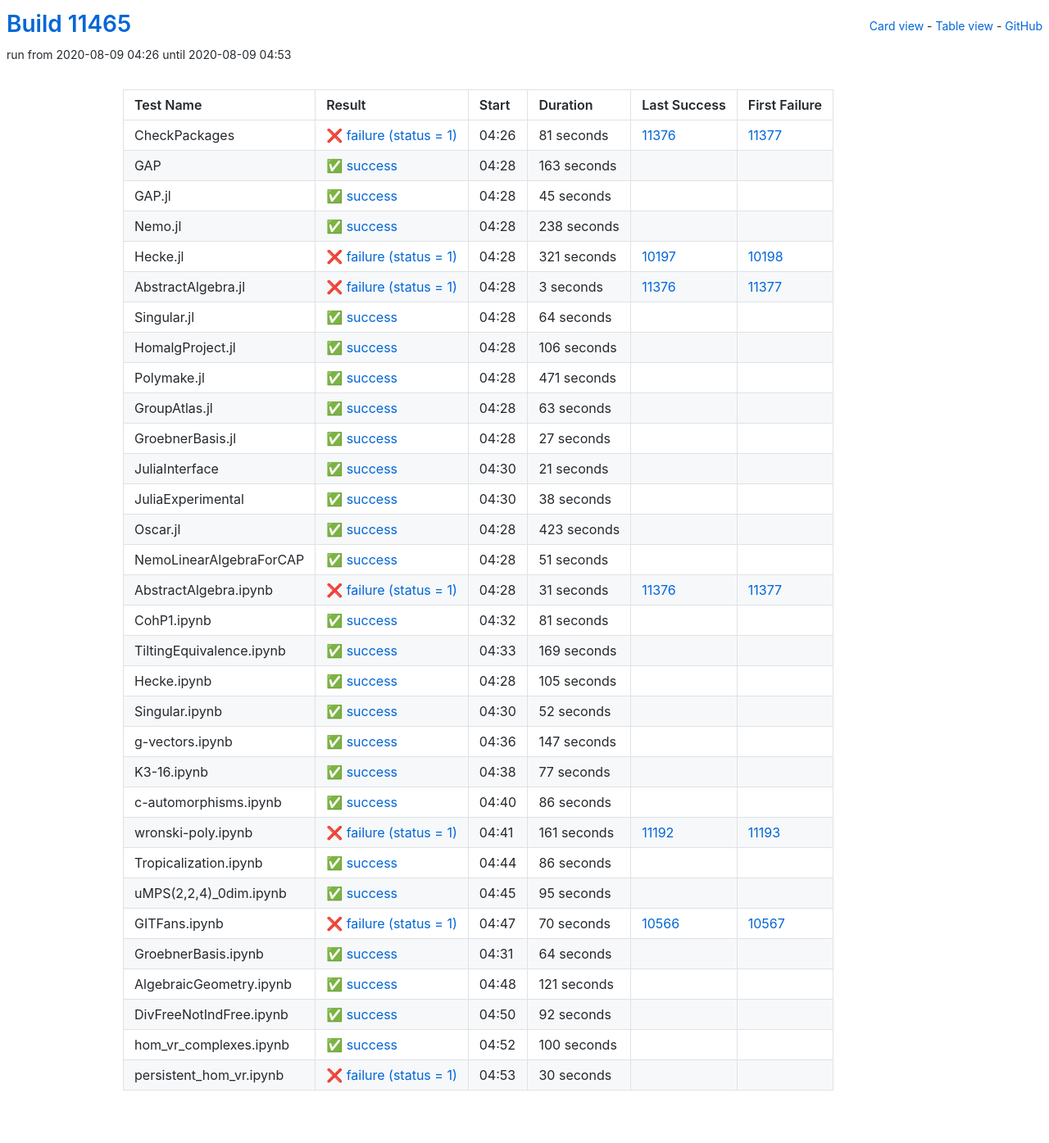
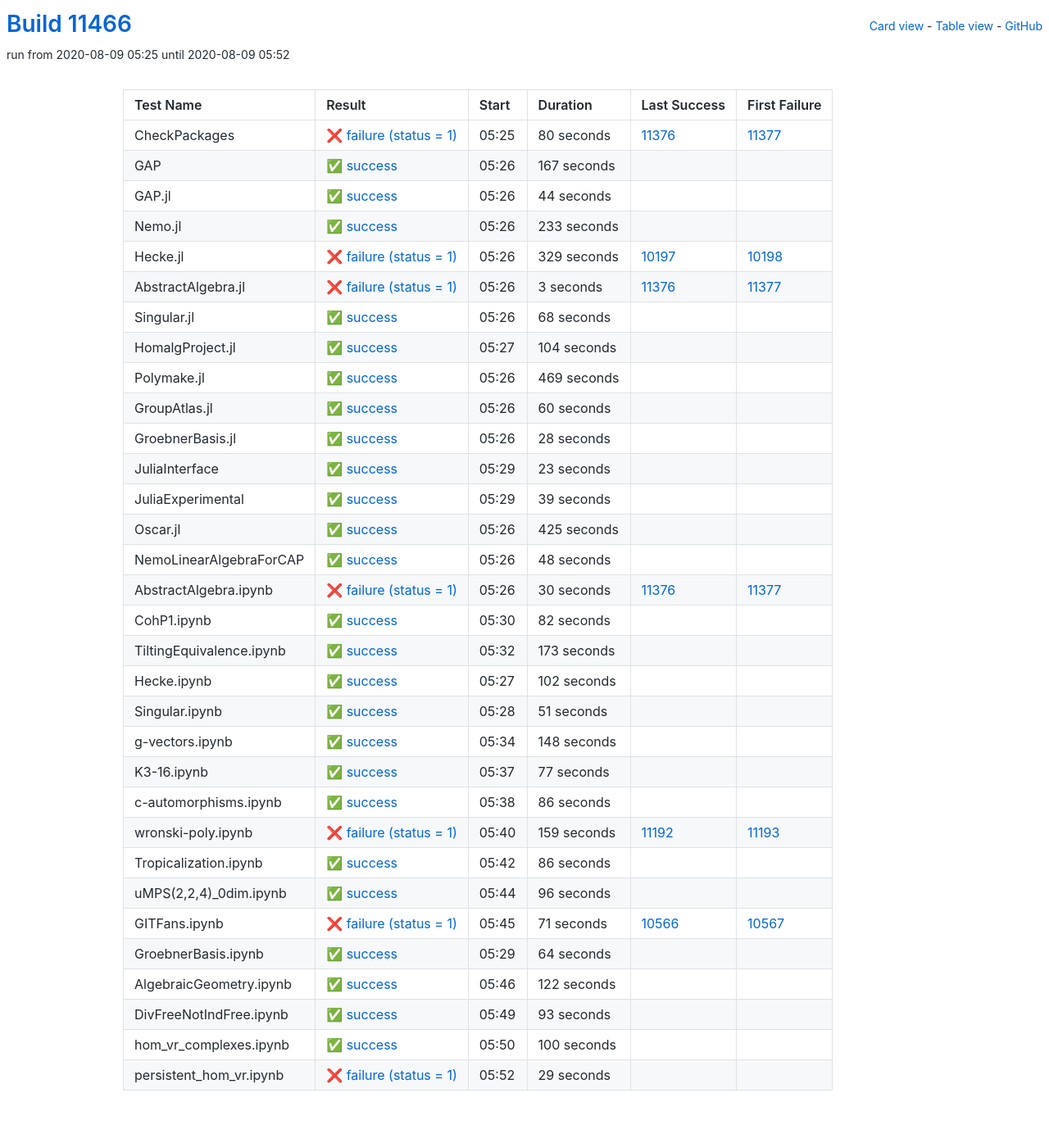
Before and after one commit to oscar-system/oscar-ci-status, a Jekyll site: the page built from table.html, in a window 1280 px wide. Shown: the whole page at 82% size. Built offline with Jekyll 4.4.1, drawn with Linux system fonts in a browser that asks for light colours.

Commit message:
Build #11466

```diff
--- a/_data/ci.yml
+++ b/_data/ci.yml
@@ -1,6 +1,6 @@
 ---
-build: 11465
-build_url: https://oscarci.mathematik.uni-kl.de/job/oscar/11465/
+build: 11466
+build_url: https://oscarci.mathematik.uni-kl.de/job/oscar/11466/
 job: oscar
 organization: oscar-system
 repo: oscar-ci-status
@@ -8,68 +8,68 @@
 tests:
 - name: CheckPackages
   id: checkpackages
-  log: https://oscarci.mathematik.uni-kl.de/job/oscar/11465/artifact/logs/build-11465/CheckPackages.log
-  start: 2020-08-09 04:26
+  log: https://oscarci.mathematik.uni-kl.de/job/oscar/11466/artifact/logs/build-11466/CheckPackages.log
+  start: 2020-08-09 05:25
   success: false
   exitcode: 1
   status: failure
-  duration: 81
+  duration: 80
   last_success: 11376
   last_success_url: https://oscarci.mathematik.uni-kl.de/job/oscar/11376/
   first_failure: 11377
   first_failure_url: https://oscarci.mathematik.uni-kl.de/job/oscar/11377/
 - name: GAP
   id: gap
-  log: https://oscarci.mathematik.uni-kl.de/job/oscar/11465/artifact/logs/build-11465/GAP.log
-  start: 2020-08-09 04:28
+  log: https://oscarci.mathematik.uni-kl.de/job/oscar/11466/artifact/logs/build-11466/GAP.log
+  start: 2020-08-09 05:26
   success: true
   exitcode: 0
   status: success
-  duration: 163
+  duration: 167
   last_success: false
   last_success_url:
   first_failure: false
   first_failure_url:
 - name: GAP.jl
   id: gap-jl
-  log: https://oscarci.mathematik.uni-kl.de/job/oscar/11465/artifact/logs/build-11465/GAP.jl.log
-  start: 2020-08-09 04:28
+  log: https://oscarci.mathematik.uni-kl.de/job/oscar/11466/artifact/logs/build-11466/GAP.jl.log
+  start: 2020-08-09 05:26
   success: true
   exitcode: 0
   status: success
-  duration: 45
+  duration: 44
   last_success: false
   last_success_url:
   first_failure: false
   first_failure_url:
 - name: Nemo.jl
   id: nemo-jl
-  log: https://oscarci.mathematik.uni-kl.de/job/oscar/11465/artifact/logs/build-11465/Nemo.jl.log
-  start: 2020-08-09 04:28
+  log: https://oscarci.mathematik.uni-kl.de/job/oscar/11466/artifact/logs/build-11466/Nemo.jl.log
+  start: 2020-08-09 05:26
   success: true
   exitcode: 0
   status: success
-  duration: 238
+  duration: 233
   last_success: false
   last_success_url:
   first_failure: false
   first_failure_url:
 - name: Hecke.jl
   id: hecke-jl
-  log: https://oscarci.mathematik.uni-kl.de/job/oscar/11465/artifact/logs/build-11465/Hecke.jl.log
-  start: 2020-08-09 04:28
+  log: https://oscarci.mathematik.uni-kl.de/job/oscar/11466/artifact/logs/build-11466/Hecke.jl.log
+  start: 2020-08-09 05:26
   success: false
   exitcode: 1
   status: failure
-  duration: 321
+  duration: 329
   last_success: 10197
   last_success_url: https://oscarci.mathematik.uni-kl.de/job/oscar/10197/
   first_failure: 10198
   first_failure_url: https://oscarci.mathematik.uni-kl.de/job/oscar/10198/
 - name: AbstractAlgebra.jl
   id: abstractalgebra-jl
-  log: https://oscarci.mathematik.uni-kl.de/job/oscar/11465/artifact/logs/build-11465/AbstractAlgebra.jl.log
-  start: 2020-08-09 04:28
+  log: https://oscarci.mathematik.uni-kl.de/job/oscar/11466/artifact/logs/build-11466/AbstractAlgebra.jl.log
+  start: 2020-08-09 05:26
   success: false
   exitcode: 1
   status: failure
@@ -80,104 +80,164 @@
   first_failure_url: https://oscarci.mathematik.uni-kl.de/job/oscar/11377/
 - name: Singular.jl
   id: singular-jl
-  log: https://oscarci.mathematik.uni-kl.de/job/oscar/11465/artifact/logs/build-11465/Singular.jl.log
-  start: 2020-08-09 04:28
+  log: https://oscarci.mathematik.uni-kl.de/job/oscar/11466/artifact/logs/build-11466/Singular.jl.log
+  start: 2020-08-09 05:26
   success: true
   exitcode: 0
   status: success
-  duration: 64
+  duration: 68
   last_success: false
   last_success_url:
   first_failure: false
   first_failure_url:
 - name: HomalgProject.jl
   id: homalgproject-jl
-  log: https://oscarci.mathematik.uni-kl.de/job/oscar/11465/artifact/logs/build-11465/HomalgProject.jl.log
-  start: 2020-08-09 04:28
+  log: https://oscarci.mathematik.uni-kl.de/job/oscar/11466/artifact/logs/build-11466/HomalgProject.jl.log
+  start: 2020-08-09 05:27
   success: true
   exitcode: 0
   status: success
-  duration: 106
+  duration: 104
   last_success: false
   last_success_url:
   first_failure: false
   first_failure_url:
 - name: Polymake.jl
   id: polymake-jl
-  log: https://oscarci.mathematik.uni-kl.de/job/oscar/11465/artifact/logs/build-11465/Polymake.jl.log
-  start: 2020-08-09 04:28
+  log: https://oscarci.mathematik.uni-kl.de/job/oscar/11466/artifact/logs/build-11466/Polymake.jl.log
+  start: 2020-08-09 05:26
   success: true
   exitcode: 0
   status: success
-  duration: 471
+  duration: 469
   last_success: false
   last_success_url:
   first_failure: false
   first_failure_url:
 - name: GroupAtlas.jl
   id: groupatlas-jl
-  log: https://oscarci.mathematik.uni-kl.de/job/oscar/11465/artifact/logs/build-11465/GroupAtlas.jl.log
-  start: 2020-08-09 04:28
+  log: https://oscarci.mathematik.uni-kl.de/job/oscar/11466/artifact/logs/build-11466/GroupAtlas.jl.log
+  start: 2020-08-09 05:26
   success: true
   exitcode: 0
   status: success
-  duration: 63
+  duration: 60
   last_success: false
   last_success_url:
   first_failure: false
   first_failure_url:
 - name: GroebnerBasis.jl
   id: groebnerbasis-jl
-  log: https://oscarci.mathematik.uni-kl.de/job/oscar/11465/artifact/logs/build-11465/GroebnerBasis.jl.log
-  start: 2020-08-09 04:28
+  log: https://oscarci.mathematik.uni-kl.de/job/oscar/11466/artifact/logs/build-11466/GroebnerBasis.jl.log
+  start: 2020-08-09 05:26
   success: true
   exitcode: 0
   status: success
-  duration: 27
+  duration: 28
   last_success: false
   last_success_url:
   first_failure: false
   first_failure_url:
 - name: JuliaInterface
   id: juliainterface
-  log: https://oscarci.mathematik.uni-kl.de/job/oscar/11465/artifact/logs/build-11465/JuliaInterface.log
-  start: 2020-08-09 04:30
+  log: https://oscarci.mathematik.uni-kl.de/job/oscar/11466/artifact/logs/build-11466/JuliaInterface.log
+  start: 2020-08-09 05:29
   success: true
   exitcode: 0
   status: success
-  duration: 21
+  duration: 23
   last_success: false
   last_success_url:
   first_failure: false
   first_failure_url:
 - name: JuliaExperimental
   id: juliaexperimental
-  log: https://oscarci.mathematik.uni-kl.de/job/oscar/11465/artifact/logs/build-11465/JuliaExperimental.log
-  start: 2020-08-09 04:30
+  log: https://oscarci.mathematik.uni-kl.de/job/oscar/11466/artifact/logs/build-11466/JuliaExperimental.log
+  start: 2020-08-09 05:29
   success: true
   exitcode: 0
   status: success
-  duration: 38
+  duration: 39
   last_success: false
   last_success_url:
   first_failure: false
   first_failure_url:
 - name: Oscar.jl
   id: oscar-jl
-  log: https://oscarci.mathematik.uni-kl.de/job/oscar/11465/artifact/logs/build-11465/Oscar.jl.log
-  start: 2020-08-09 04:28
+  log: https://oscarci.mathematik.uni-kl.de/job/oscar/11466/artifact/logs/build-11466/Oscar.jl.log
+  start: 2020-08-09 05:26
   success: true
   exitcode: 0
   status: success
-  duration: 423
+  duration: 425
   last_success: false
   last_success_url:
   first_failure: false
   first_failure_url:
 - name: NemoLinearAlgebraForCAP
   id: nemolinearalgebraforcap
-  log: https://oscarci.mathematik.uni-kl.de/job/oscar/11465/artifact/logs/build-11465/NemoLinearAlgebraForCAP.log
-  start: 2020-08-09 04:28
+  log: https://oscarci.mathematik.uni-kl.de/job/oscar/11466/artifact/logs/build-11466/NemoLinearAlgebraForCAP.log
+  start: 2020-08-09 05:26
+  success: true
+  exitcode: 0
+  status: success
+  duration: 48
+  last_success: false
+  last_success_url:
+  first_failure: false
+  first_failure_url:
+- name: AbstractAlgebra.ipynb
+  id: abstractalgebra-ipynb
+  log: https://oscarci.mathematik.uni-kl.de/job/oscar/11466/artifact/logs/build-11466/AbstractAlgebra.ipynb.log
+  start: 2020-08-09 05:26
+  success: false
+  exitcode: 1
+  status: failure
+  duration: 30
+  last_success: 11376
+  last_success_url: https://oscarci.mathematik.uni-kl.de/job/oscar/11376/
+  first_failure: 11377
+  first_failure_url: https://oscarci.mathematik.uni-kl.de/job/oscar/11377/
+- name: CohP1.ipynb
+  id: cohp1-ipynb
+  log: https://oscarci.mathematik.uni-kl.de/job/oscar/11466/artifact/logs/build-11466/CohP1.ipynb.log
+  start: 2020-08-09 05:30
+  success: true
+  exitcode: 0
+  status: success
+  duration: 82
+  last_success: false
+  last_success_url:
+  first_failure: false
+  first_failure_url:
+- name: TiltingEquivalence.ipynb
+  id: tiltingequivalence-ipynb
+  log: https://oscarci.mathematik.uni-kl.de/job/oscar/11466/artifact/logs/build-11466/TiltingEquivalence.ipynb.log
+  start: 2020-08-09 05:32
+  success: true
+  exitcode: 0
+  status: success
+  duration: 173
+  last_success: false
+  last_success_url:
+  first_failure: false
+  first_failure_url:
+- name: Hecke.ipynb
+  id: hecke-ipynb
+  log: https://oscarci.mathematik.uni-kl.de/job/oscar/11466/artifact/logs/build-11466/Hecke.ipynb.log
+  start: 2020-08-09 05:27
+  success: true
+  exitcode: 0
+  status: success
+  duration: 102
+  last_success: false
+  last_success_url:
+  first_failure: false
+  first_failure_url:
+- name: Singular.ipynb
+  id: singular-ipynb
+  log: https://oscarci.mathematik.uni-kl.de/job/oscar/11466/artifact/logs/build-11466/Singular.ipynb.log
+  start: 2020-08-09 05:28
   success: true
   exitcode: 0
   status: success
@@ -186,82 +246,22 @@
   last_success_url:
   first_failure: false
   first_failure_url:
-- name: AbstractAlgebra.ipynb
-  id: abstractalgebra-ipynb
-  log: https://oscarci.mathematik.uni-kl.de/job/oscar/11465/artifact/logs/build-11465/AbstractAlgebra.ipynb.log
-  start: 2020-08-09 04:28
-  success: false
-  exitcode: 1
-  status: failure
-  duration: 31
-  last_success: 11376
-  last_success_url: https://oscarci.mathematik.uni-kl.de/job/oscar/11376/
-  first_failure: 11377
-  first_failure_url: https://oscarci.mathematik.uni-kl.de/job/oscar/11377/
-- name: CohP1.ipynb
-  id: cohp1-ipynb
-  log: https://oscarci.mathematik.uni-kl.de/job/oscar/11465/artifact/logs/build-11465/CohP1.ipynb.log
-  start: 2020-08-09 04:32
+- name: g-vectors.ipynb
+  id: g-vectors-ipynb
+  log: https://oscarci.mathematik.uni-kl.de/job/oscar/11466/artifact/logs/build-11466/g-vectors.ipynb.log
+  start: 2020-08-09 05:34
   success: true
   exitcode: 0
   status: success
-  duration: 81
-  last_success: false
-  last_success_url:
-  first_failure: false
-  first_failure_url:
-- name: TiltingEquivalence.ipynb
-  id: tiltingequivalence-ipynb
-  log: https://oscarci.mathematik.uni-kl.de/job/oscar/11465/artifact/logs/build-11465/TiltingEquivalence.ipynb.log
-  start: 2020-08-09 04:33
-  success: true
-  exitcode: 0
-  status: success
-  duration: 169
-  last_success: false
-  last_success_url:
-  first_failure: false
-  first_failure_url:
-- name: Hecke.ipynb
-  id: hecke-ipynb
-  log: https://oscarci.mathematik.uni-kl.de/job/oscar/11465/artifact/logs/build-11465/Hecke.ipynb.log
-  start: 2020-08-09 04:28
-  success: true
-  exitcode: 0
-  status: success
-  duration: 105
-  last_success: false
-  last_success_url:
-  first_failure: false
-  first_failure_url:
-- name: Singular.ipynb
-  id: singular-ipynb
-  log: https://oscarci.mathematik.uni-kl.de/job/oscar/11465/artifact/logs/build-11465/Singular.ipynb.log
-  start: 2020-08-09 04:30
-  success: true
-  exitcode: 0
-  status: success
-  duration: 52
-  last_success: false
-  last_success_url:
-  first_failure: false
-  first_failure_url:
-- name: g-vectors.ipynb
-  id: g-vectors-ipynb
-  log: https://oscarci.mathematik.uni-kl.de/job/oscar/11465/artifact/logs/build-11465/g-vectors.ipynb.log
-  start: 2020-08-09 04:36
-  success: true
-  exitcode: 0
-  status: success
-  duration: 147
+  duration: 148
   last_success: false
   last_success_url:
   first_failure: false
   first_failure_url:
 - name: K3-16.ipynb
   id: k3-16-ipynb
-  log: https://oscarci.mathematik.uni-kl.de/job/oscar/11465/artifact/logs/build-11465/K3-16.ipynb.log
-  start: 2020-08-09 04:38
+  log: https://oscarci.mathematik.uni-kl.de/job/oscar/11466/artifact/logs/build-11466/K3-16.ipynb.log
+  start: 2020-08-09 05:37
   success: true
   exitcode: 0
   status: success
@@ -272,8 +272,8 @@
   first_failure_url:
 - name: c-automorphisms.ipynb
   id: c-automorphisms-ipynb
-  log: https://oscarci.mathematik.uni-kl.de/job/oscar/11465/artifact/logs/build-11465/c-automorphisms.ipynb.log
-  start: 2020-08-09 04:40
+  log: https://oscarci.mathematik.uni-kl.de/job/oscar/11466/artifact/logs/build-11466/c-automorphisms.ipynb.log
+  start: 2020-08-09 05:38
   success: true
   exitcode: 0
   status: success
@@ -284,20 +284,20 @@
   first_failure_url:
 - name: wronski-poly.ipynb
   id: wronski-poly-ipynb
-  log: https://oscarci.mathematik.uni-kl.de/job/oscar/11465/artifact/logs/build-11465/wronski-poly.ipynb.log
-  start: 2020-08-09 04:41
+  log: https://oscarci.mathematik.uni-kl.de/job/oscar/11466/artifact/logs/build-11466/wronski-poly.ipynb.log
+  start: 2020-08-09 05:40
   success: false
   exitcode: 1
   status: failure
-  duration: 161
+  duration: 159
   last_success: 11192
   last_success_url: https://oscarci.mathematik.uni-kl.de/job/oscar/11192/
   first_failure: 11193
   first_failure_url: https://oscarci.mathematik.uni-kl.de/job/oscar/11193/
 - name: Tropicalization.ipynb
   id: tropicalization-ipynb
-  log: https://oscarci.mathematik.uni-kl.de/job/oscar/11465/artifact/logs/build-11465/Tropicalization.ipynb.log
-  start: 2020-08-09 04:44
+  log: https://oscarci.mathematik.uni-kl.de/job/oscar/11466/artifact/logs/build-11466/Tropicalization.ipynb.log
+  start: 2020-08-09 05:42
   success: true
   exitcode: 0
   status: success
@@ -308,32 +308,32 @@
   first_failure_url:
 - name: uMPS(2,2,4)_0dim.ipynb
   id: umps-2-2-4-0dim-ipynb
-  log: https://oscarci.mathematik.uni-kl.de/job/oscar/11465/artifact/logs/build-11465/uMPS-2-2-4-_0dim.ipynb.log
-  start: 2020-08-09 04:45
+  log: https://oscarci.mathematik.uni-kl.de/job/oscar/11466/artifact/logs/build-11466/uMPS-2-2-4-_0dim.ipynb.log
+  start: 2020-08-09 05:44
   success: true
   exitcode: 0
   status: success
-  duration: 95
+  duration: 96
   last_success: false
   last_success_url:
   first_failure: false
   first_failure_url:
 - name: GITFans.ipynb
   id: gitfans-ipynb
-  log: https://oscarci.mathematik.uni-kl.de/job/oscar/11465/artifact/logs/build-11465/GITFans.ipynb.log
-  start: 2020-08-09 04:47
+  log: https://oscarci.mathematik.uni-kl.de/job/oscar/11466/artifact/logs/build-11466/GITFans.ipynb.log
+  start: 2020-08-09 05:45
   success: false
   exitcode: 1
   status: failure
-  duration: 70
+  duration: 71
   last_success: 10566
   last_success_url: https://oscarci.mathematik.uni-kl.de/job/oscar/10566/
   first_failure: 10567
   first_failure_url: https://oscarci.mathematik.uni-kl.de/job/oscar/10567/
 - name: GroebnerBasis.ipynb
   id: groebnerbasis-ipynb
-  log: https://oscarci.mathematik.uni-kl.de/job/oscar/11465/artifact/logs/build-11465/GroebnerBasis.ipynb.log
-  start: 2020-08-09 04:31
+  log: https://oscarci.mathematik.uni-kl.de/job/oscar/11466/artifact/logs/build-11466/GroebnerBasis.ipynb.log
+  start: 2020-08-09 05:29
   success: true
   exitcode: 0
   status: success
@@ -344,32 +344,32 @@
   first_failure_url:
 - name: AlgebraicGeometry.ipynb
   id: algebraicgeometry-ipynb
-  log: https://oscarci.mathematik.uni-kl.de/job/oscar/11465/artifact/logs/build-11465/AlgebraicGeometry.ipynb.log
-  start: 2020-08-09 04:48
+  log: https://oscarci.mathematik.uni-kl.de/job/oscar/11466/artifact/logs/build-11466/AlgebraicGeometry.ipynb.log
+  start: 2020-08-09 05:46
   success: true
   exitcode: 0
   status: success
-  duration: 121
+  duration: 122
   last_success: false
   last_success_url:
   first_failure: false
   first_failure_url:
 - name: DivFreeNotIndFree.ipynb
   id: divfreenotindfree-ipynb
-  log: https://oscarci.mathematik.uni-kl.de/job/oscar/11465/artifact/logs/build-11465/DivFreeNotIndFree.ipynb.log
-  start: 2020-08-09 04:50
+  log: https://oscarci.mathematik.uni-kl.de/job/oscar/11466/artifact/logs/build-11466/DivFreeNotIndFree.ipynb.log
+  start: 2020-08-09 05:49
   success: true
   exitcode: 0
   status: success
-  duration: 92
+  duration: 93
   last_success: false
   last_success_url:
   first_failure: false
   first_failure_url:
 - name: hom_vr_complexes.ipynb
   id: hom-vr-complexes-ipynb
-  log: https://oscarci.mathematik.uni-kl.de/job/oscar/11465/artifact/logs/build-11465/hom_vr_complexes.ipynb.log
-  start: 2020-08-09 04:52
+  log: https://oscarci.mathematik.uni-kl.de/job/oscar/11466/artifact/logs/build-11466/hom_vr_complexes.ipynb.log
+  start: 2020-08-09 05:50
   success: true
   exitcode: 0
   status: success
@@ -380,12 +380,12 @@
   first_failure_url:
 - name: persistent_hom_vr.ipynb
   id: persistent-hom-vr-ipynb
-  log: https://oscarci.mathematik.uni-kl.de/job/oscar/11465/artifact/logs/build-11465/persistent_hom_vr.ipynb.log
-  start: 2020-08-09 04:53
+  log: https://oscarci.mathematik.uni-kl.de/job/oscar/11466/artifact/logs/build-11466/persistent_hom_vr.ipynb.log
+  start: 2020-08-09 05:52
   success: false
   exitcode: 1
   status: failure
-  duration: 30
+  duration: 29
   last_success: false
   last_success_url:
   first_failure: false
```
Also changed, not shown: README.md.
